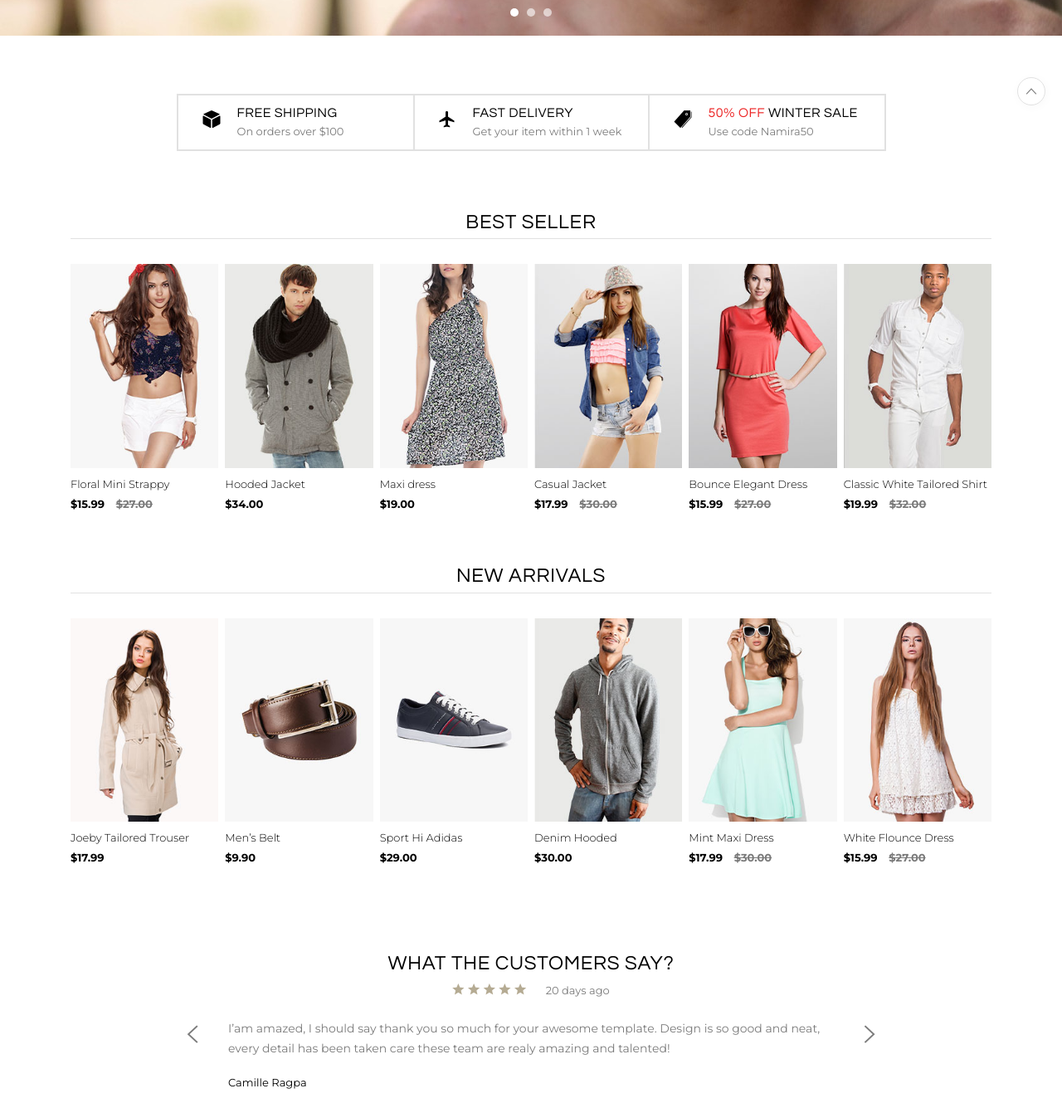
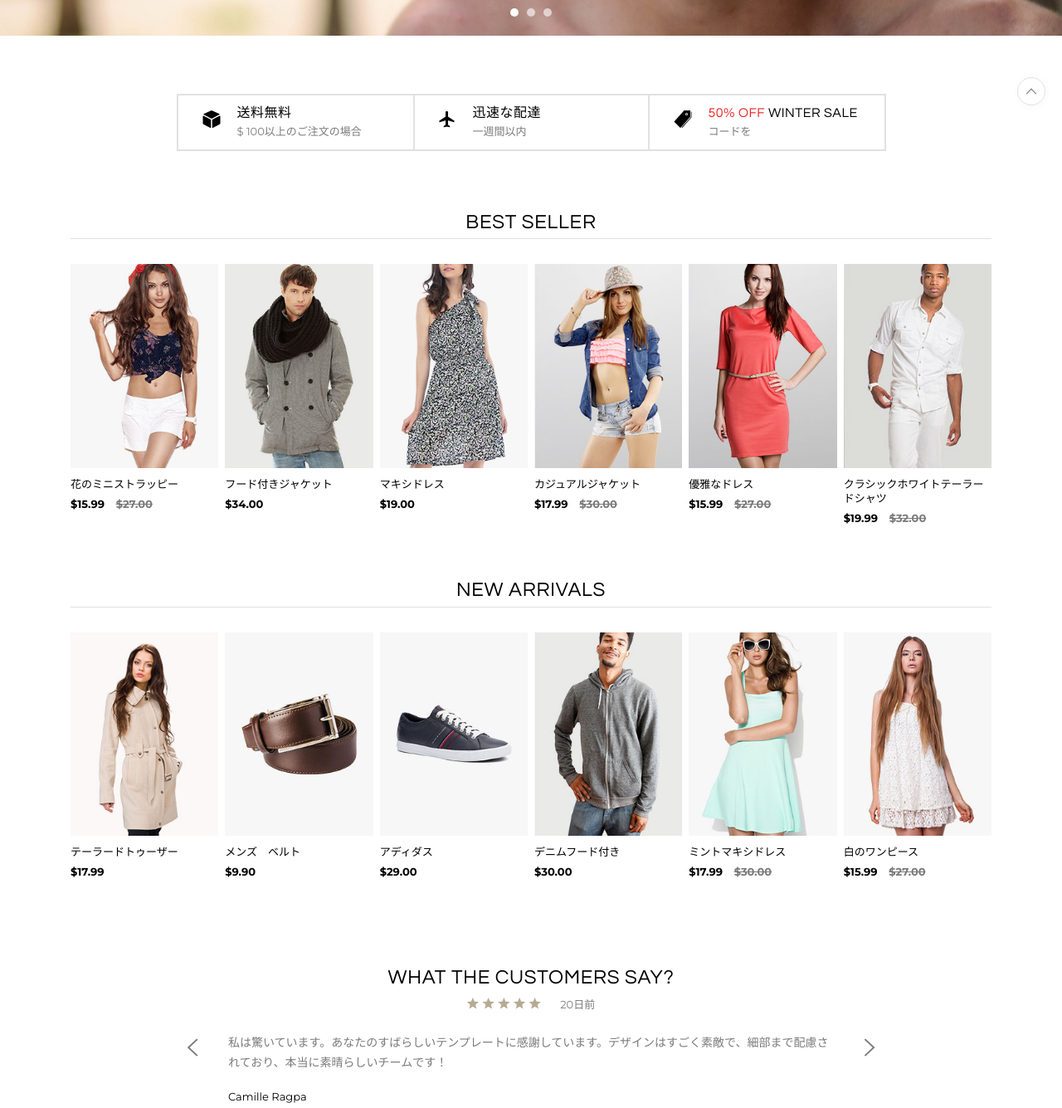
Before and after one commit to jinen0107/ecommerce, a plain HTML site: page index.html in a window 1280 px wide. Shown: the part 707-2042 px from the top of the page at 83% size. Drawn offline with Linux system fonts and the light colour scheme.

Commit message:
index.htmlのテキストを変換

```diff
--- a/index.html
+++ b/index.html
@@ -230,7 +230,7 @@
             </ul>
 
             <!-- Promo -->
-            <p class="top-bar__promo text-center">Free shipping on orders over $50</p>
+            <p class="top-bar__promo text-center">FREE SHIPPING On orders over $100</p>
 
             <!-- Sign in / Wishlist / Cart -->
             <div class="top-bar__right">
@@ -500,22 +500,22 @@
           <div class="col-md-3 feature">
             <i class="ui-cube feature__icon"></i>
             <div class="feature__holder">
-              <h6 class="feature__title">Free Shipping</h6>
-              <span class="feature__text">On orders over $100</span>
+              <h6 class="feature__title">送料無料</h6>
+              <span class="feature__text">$ 100以上のご注文の場合</span>
             </div>
           </div>
           <div class="col-md-3 feature">
             <i class="ui-plane feature__icon"></i>
             <div class="feature__holder">
-              <h6 class="feature__title">Fast Delivery</h6>
-              <span class="feature__text">Get your item within 1 week</span>
+              <h6 class="feature__title">迅速な配達</h6>
+              <span class="feature__text">一週間以内</span>
             </div>
           </div>
           <div class="col-md-3 feature">
             <i class="ui-pricetag feature__icon"></i>
             <div class="feature__holder">
               <h6 class="feature__title"><span class="feature__promo">50% Off</span> winter sale</h6>
-              <span class="feature__text">Use code Namira50</span>
+              <span class="feature__text">コードを</span>
             </div>
           </div>
         </div>
@@ -556,7 +556,7 @@
 
             <div class="product__details">
               <h3 class="product__title">
-                <a href="single-product.html">Floral Mini Strappy</a>
+                <a href="single-product.html">花のミニストラッピー</a>
               </h3>
             </div>
 
@@ -590,7 +590,7 @@
 
             <div class="product__details">
               <h3 class="product__title">
-                <a href="single-product.html">Hooded Jacket</a>
+                <a href="single-product.html">フード付きジャケット</a>
               </h3>
             </div>
 
@@ -621,7 +621,7 @@
 
             <div class="product__details">
               <h3 class="product__title">
-                <a href="single-product.html">Maxi dress</a>
+                <a href="single-product.html">マキシドレス</a>
               </h3>
             </div>
 
@@ -652,7 +652,7 @@
 
             <div class="product__details">
               <h3 class="product__title">
-                <a href="single-product.html">Casual Jacket</a>
+                <a href="single-product.html">カジュアルジャケット</a>
               </h3>
             </div>
 
@@ -686,7 +686,7 @@
 
             <div class="product__details">
               <h3 class="product__title">
-                <a href="single-product.html">Bounce Elegant Dress</a>
+                <a href="single-product.html">優雅なドレス</a>
               </h3>
             </div>
 
@@ -720,7 +720,7 @@
 
             <div class="product__details">
               <h3 class="product__title">
-                <a href="single-product.html">Classic White Tailored Shirt</a>
+                <a href="single-product.html">クラシックホワイトテーラードシャツ</a>
               </h3>
             </div>
 
@@ -772,7 +772,7 @@
 
             <div class="product__details">
               <h3 class="product__title">
-                <a href="single-product.html">Joeby Tailored Trouser</a>
+                <a href="single-product.html">テーラードトゥーザー</a>
               </h3>
             </div>
 
@@ -803,7 +803,7 @@
 
             <div class="product__details">
               <h3 class="product__title">
-                <a href="single-product.html">Men’s Belt</a>
+                <a href="single-product.html">メンズ　ベルト</a>
               </h3>
             </div>
 
@@ -834,7 +834,7 @@
 
             <div class="product__details">
               <h3 class="product__title">
-                <a href="single-product.html">Sport Hi Adidas</a>
+                <a href="single-product.html">アディダス</a>
               </h3>
             </div>
 
@@ -865,7 +865,7 @@
 
             <div class="product__details">
               <h3 class="product__title">
-                <a href="single-product.html">Denim Hooded</a>
+                <a href="single-product.html">デニムフード付き</a>
               </h3>
             </div>
 
@@ -896,7 +896,7 @@
 
             <div class="product__details">
               <h3 class="product__title">
-                <a href="single-product.html">Mint Maxi Dress</a>
+                <a href="single-product.html">ミントマキシドレス</a>
               </h3>
             </div>
 
@@ -930,7 +930,7 @@
 
             <div class="product__details">
               <h3 class="product__title">
-                <a href="single-product.html">White Flounce Dress</a>
+                <a href="single-product.html">白のワンピース</a>
               </h3>
             </div>
 
@@ -968,27 +968,27 @@
               <div class="testimonial">
                 <div class="testimonial__rating text-center">
                   <span class="rating"></span>
-                  <span class="rating__time">20 days ago</span>
+                  <span class="rating__time">20日前</span>
                 </div>
-                <p class="testimonial__text">I’am amazed, I should say thank you so much for your awesome template. Design is so good and neat, every detail has been taken care these team are realy amazing and talented!</p>
+                <p class="testimonial__text">私は驚いています。あなたのすばらしいテンプレートに感謝しています。デザインはすごく素敵で、細部まで配慮されており、本当に素晴らしいチームです！</p>
                 <span class="testimonial__author">Camille Ragpa</span>
               </div>
 
               <div class="testimonial">
                 <div class="testimonial__rating text-center">
                   <span class="rating"></span>
-                  <span class="rating__time">20 days ago</span>
+                  <span class="rating__time">20日前</span>
                 </div>
-                <p class="testimonial__text">I’am amazed, I should say thank you so much for your awesome template. Design is so good and neat, every detail has been taken care these team are realy amazing and talented!</p>
+                <p class="testimonial__text">私は驚いています。あなたのすばらしいテンプレートに感謝しています。デザインはすごく素敵で、細部まで配慮されており、本当に素晴らしいチームです！</p>
                 <span class="testimonial__author">Camille Ragpa</span>
               </div>
 
               <div class="testimonial">
                 <div class="testimonial__rating text-center">
                   <span class="rating"></span>
-                  <span class="rating__time">20 days ago</span>
+                  <span class="rating__time">20日前</span>
                 </div>
-                <p class="testimonial__text">I’am amazed, I should say thank you so much for your awesome template. Design is so good and neat, every detail has been taken care these team are realy amazing and talented!</p>
+                <p class="testimonial__text">私は驚いています。あなたのすばらしいテンプレートに感謝しています。デザインはすごく素敵で、細部まで配慮されており、本当に素晴らしいチームです！</p>
                 <span class="testimonial__author">Camille Ragpa</span>
               </div>
 
```
